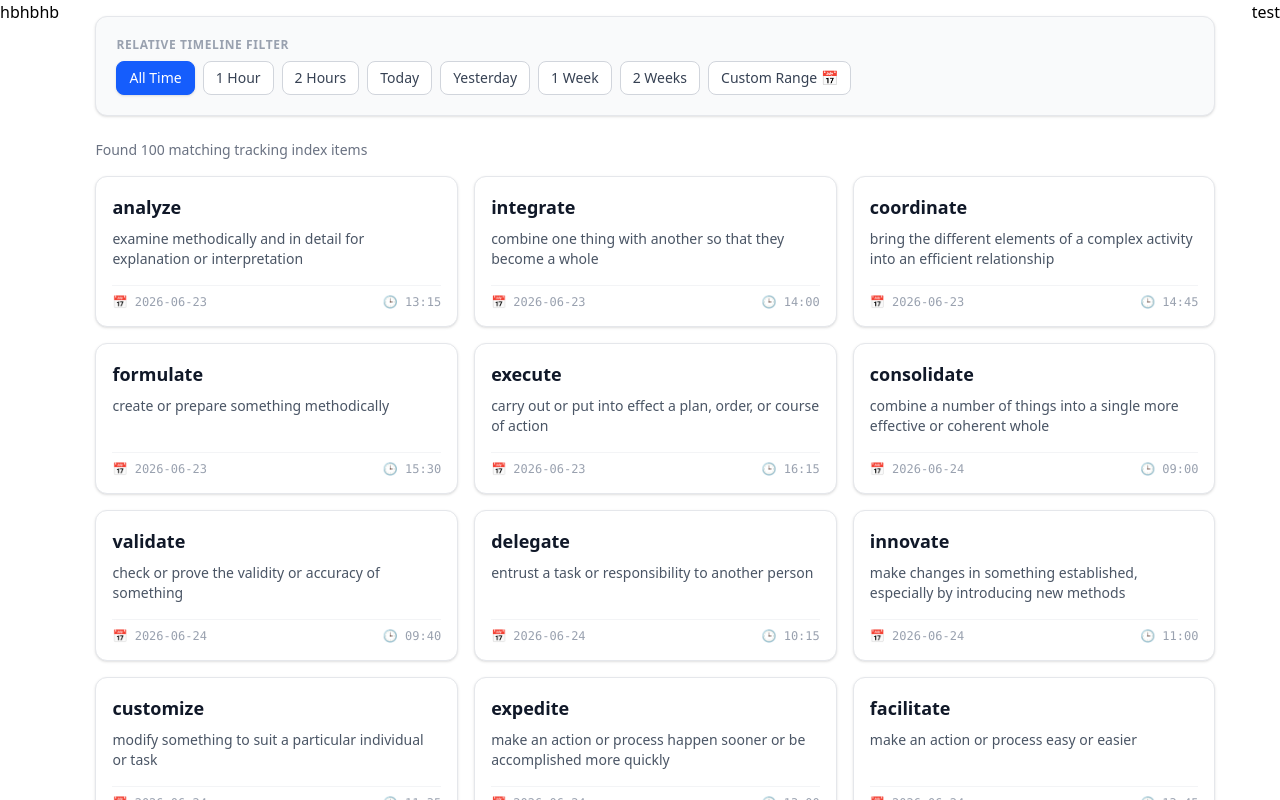
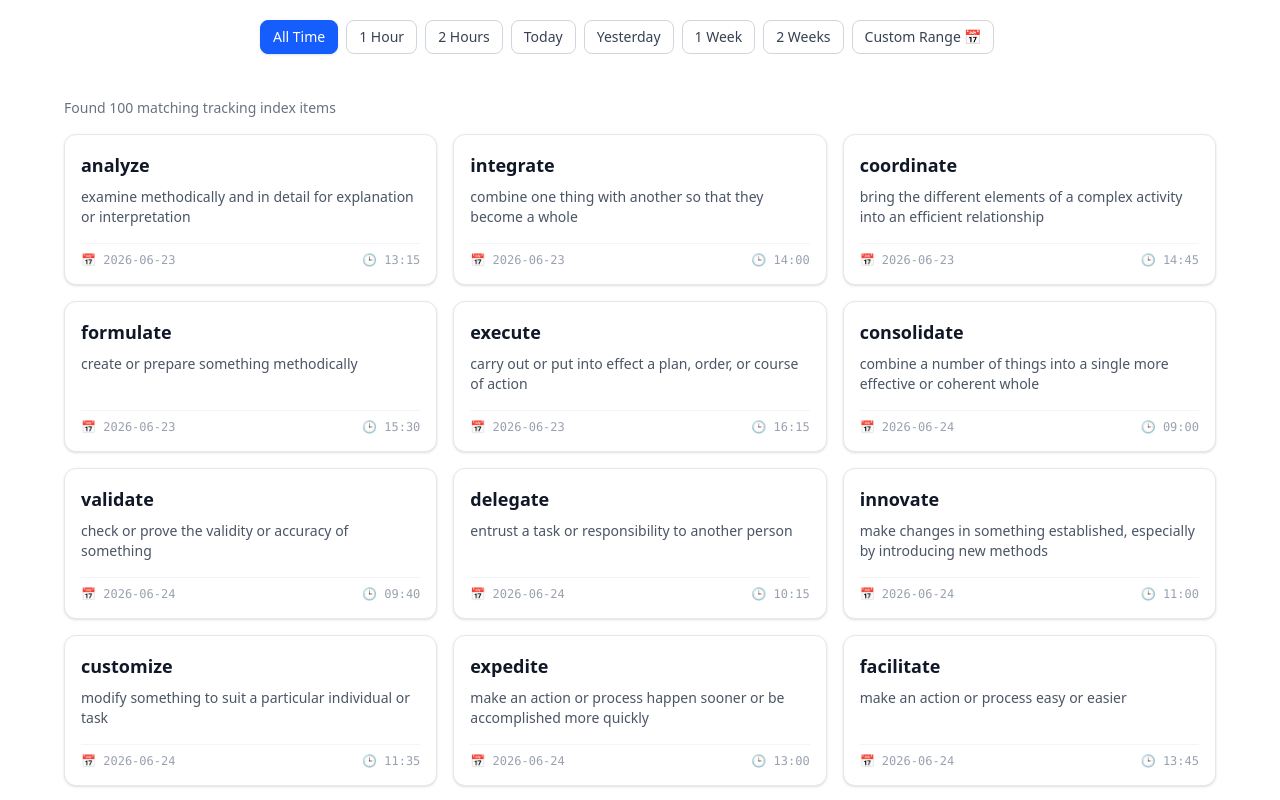
Before and after one commit to Keti-Tsiklauri2001/learning-app, a Next.js app: page / in a window 1280 px wide. Shown: the top 800 px of the page. Built offline with nearby package versions, Linux system fonts and the light colour scheme.

Commit message:
feat:add filter

```diff
--- a/app/components/WordsList.tsx
+++ b/app/components/WordsList.tsx
@@ -95,14 +95,11 @@ export default function WordsList() {
   }, [words, activeFilter, startDate, endDate]);
 
   return (
-    <div className="p-4 max-w-6xl mx-auto">
+    <div className=" max-w-6xl mx-auto">
       {/* FILTER CONTROLS BAR */}
-      <div className="bg-gray-50 border border-gray-200 rounded-xl p-5 mb-6 shadow-sm space-y-4">
+      <div className=" p-1 md:p-5 mb-6  w-[340px] md:w-[700px] xl:w-[800px] mx-auto">
         {/* RELATIVE TIME BUTTONS */}
         <div>
-          <label className="text-xs font-semibold text-gray-400 uppercase tracking-wider block mb-2">
-            Relative Timeline Filter
-          </label>
           <div className="flex gap-2 flex-wrap">
             {[
               { id: "all", label: "All Time" },
--- a/app/page.tsx
+++ b/app/page.tsx
@@ -3,10 +3,8 @@ import WordsList from "./components/WordsList";
 
 export default function Home() {
   return (
-    <div className="flex flex-row justify-between ">
-      <p>hbhbhb</p>
+    <div>
       <WordsList />
-      <Test />
     </div>
   );
 }
```
